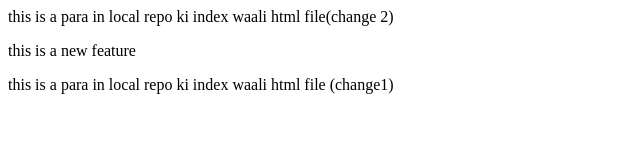
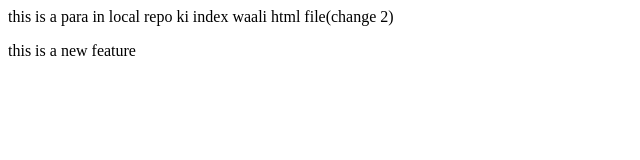
Before and after one commit to dguptadg/Local-Repository, a plain HTML site: page index.html in a window 1280 px wide. Shown: the whole page, without its empty margins (0-640 px from the left). Drawn offline with Linux system fonts and the light colour scheme.

Commit message:
index is now updated

```diff
--- a/index.html
+++ b/index.html
@@ -1,3 +1,2 @@
 <p>this is a para in local repo ki index waali html file(change 2)</p>
 <p>this is a new feature</p>
-<p>this is a para in local repo ki index waali html file (change1)</p>
```
